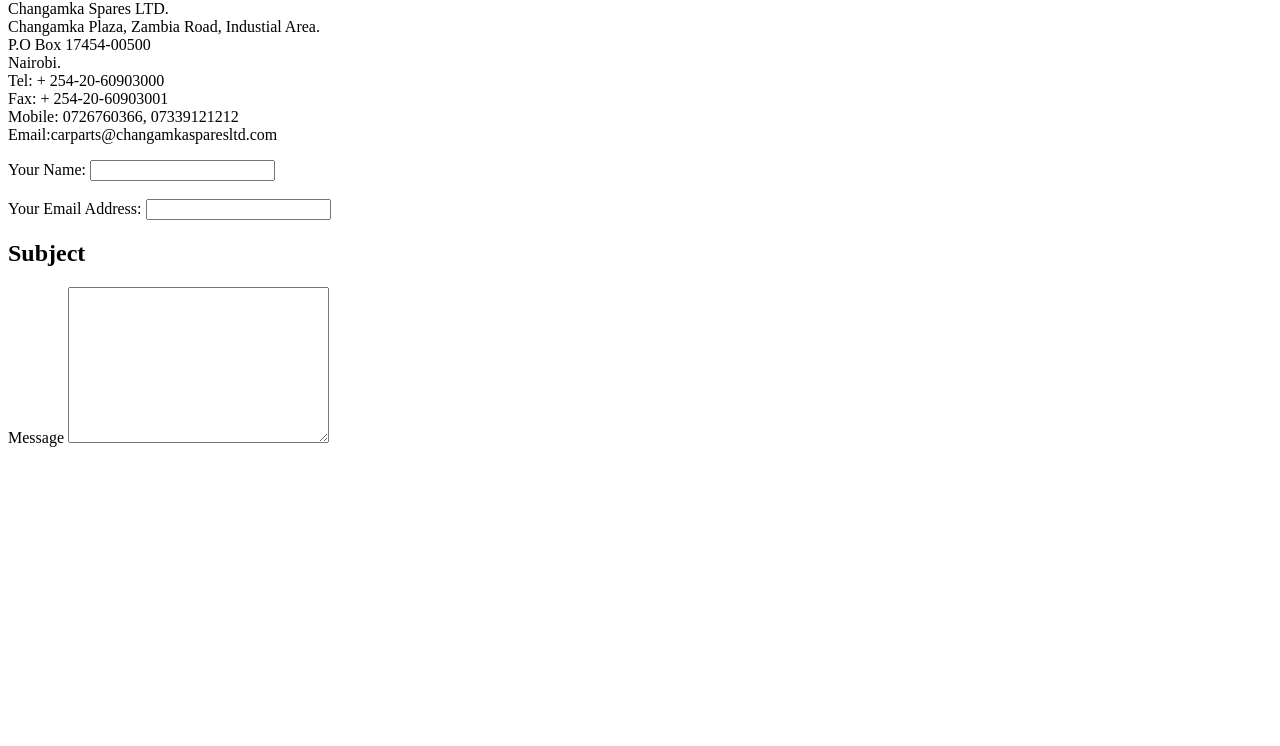
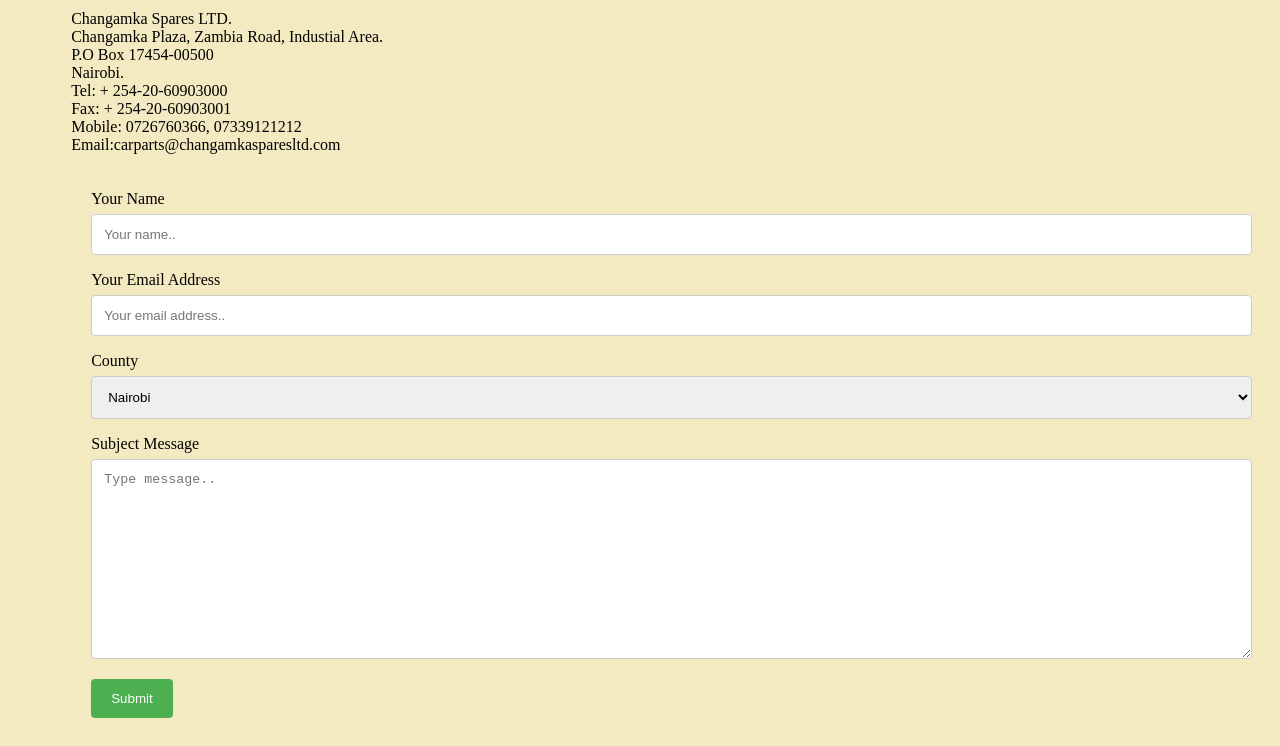
Before and after one commit to Cliffordmorara47/Changamka-spares, a plain HTML site: page contacts.html in a window 1280 px wide. Shown: the part 80-826 px from the top of the page. Before the commit the page ends 800 px from the top, so only its background shows below. Drawn offline with Linux system fonts and the light colour scheme.

Commit message:
initial commit

```diff
--- a/contacts.css
+++ b/contacts.css
@@ -0,0 +1,41 @@
+body{
+    background-color: #F3EAC2;
+}
+
+h1{
+    color: black;
+    font-weight: bold;
+    font-size: 36px;
+    margin-left: 5%;
+}
+
+.content{
+    margin-left: 5%;
+}
+
+input[type=text], select, textarea{
+    width: 100%;
+    padding: 12px;
+    border: 1px solid #ccc;
+    border-radius: 4px;
+    box-sizing: border-box;
+    margin-top: 6px;
+    margin-bottom: 16px;
+    resize: vertical;
+}
+
+input[type=submit]{
+    background-color: #4CAF50;
+    color: white;
+    padding: 12px 20px;
+    border: none;
+    border-radius: 4px;
+    cursor: pointer;
+}
+
+.container{
+    border-radius: 5px;
+    background-color: #F3EAC2;
+    padding: 20px;
+    margin-left: 5%;
+}
--- a/contacts.html
+++ b/contacts.html
@@ -4,11 +4,12 @@
     <meta charset="UTF-8">
     <meta name="viewport" content="width=device-width, initial-scale=1.0">
     <title>Document</title>
+    <link rel="stylesheet" href="contacts.css">
 </head>
 <body>
     <div class="first">
         <h1>Contact Us</h1>
-        <p>
+        <p class="content">
             Changamka Spares LTD. <br>
             Changamka Plaza, Zambia Road, Industial Area. <br>
             P.O Box 17454-00500 <br>
@@ -20,19 +21,34 @@
         </p>
         </div>
 
-        <div class="second">
-            <form class="white">
-                <label>Your Name:</label>
-                <input type="text" name="name" required>
-                <br> <br>
-                <label>Your Email Address:</label>
-                <input type="text" name="email" required>
+        <div class="container">
+          <form>
+            <label for="yname">Your Name</label>
+            <input type="text" id="yname" name="yourname" placeholder="Your name..">
 
-                <h2>Subject</h2>
-                <label for="message">Message</label>
-                <textarea name="message" id="message" cols="30" rows="10"></textarea>
+            <label for="email">Your Email Address</label>
+            <input type="text" id="email" name="emailaddress" placeholder="Your email address..">
 
-            </form>
+            <label for="county">County</label>
+            <select id="county" name="county">
+              <option value="nairobi">Nairobi</option>
+              <option value="mombasa">Mombasa</option>
+              <option value="kisumu">Kisumu</option>
+              <option value="nakuru">Nakuru</option>
+              <option value="machakos">Machakos</option>
+              <option value="kakamega">Kakamega</option>
+              <option value="eldoret">Eldoret</option>
+              <option value="kiambu">Kiambu</option>
+              <option value="voi">Voi</option>
+
+            </select>
+
+            <label for="subject-message">Subject Message</label>
+            <textarea id="subject" name="subject" placeholder="Type message.." style="height:200px"></textarea>
+
+            <input type="submit" value="Submit">
+          </form>
         </div>
+
 </body>
 </html>
```
